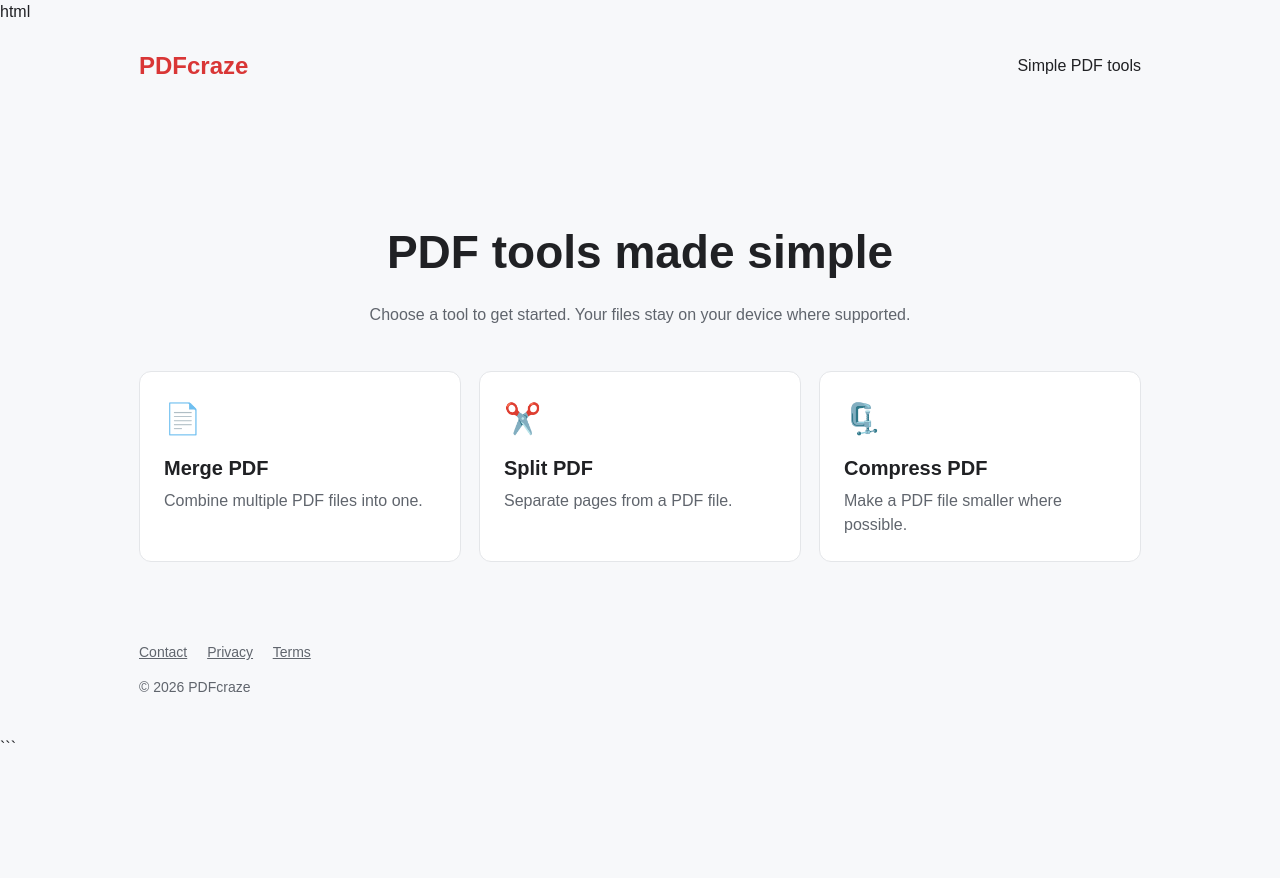
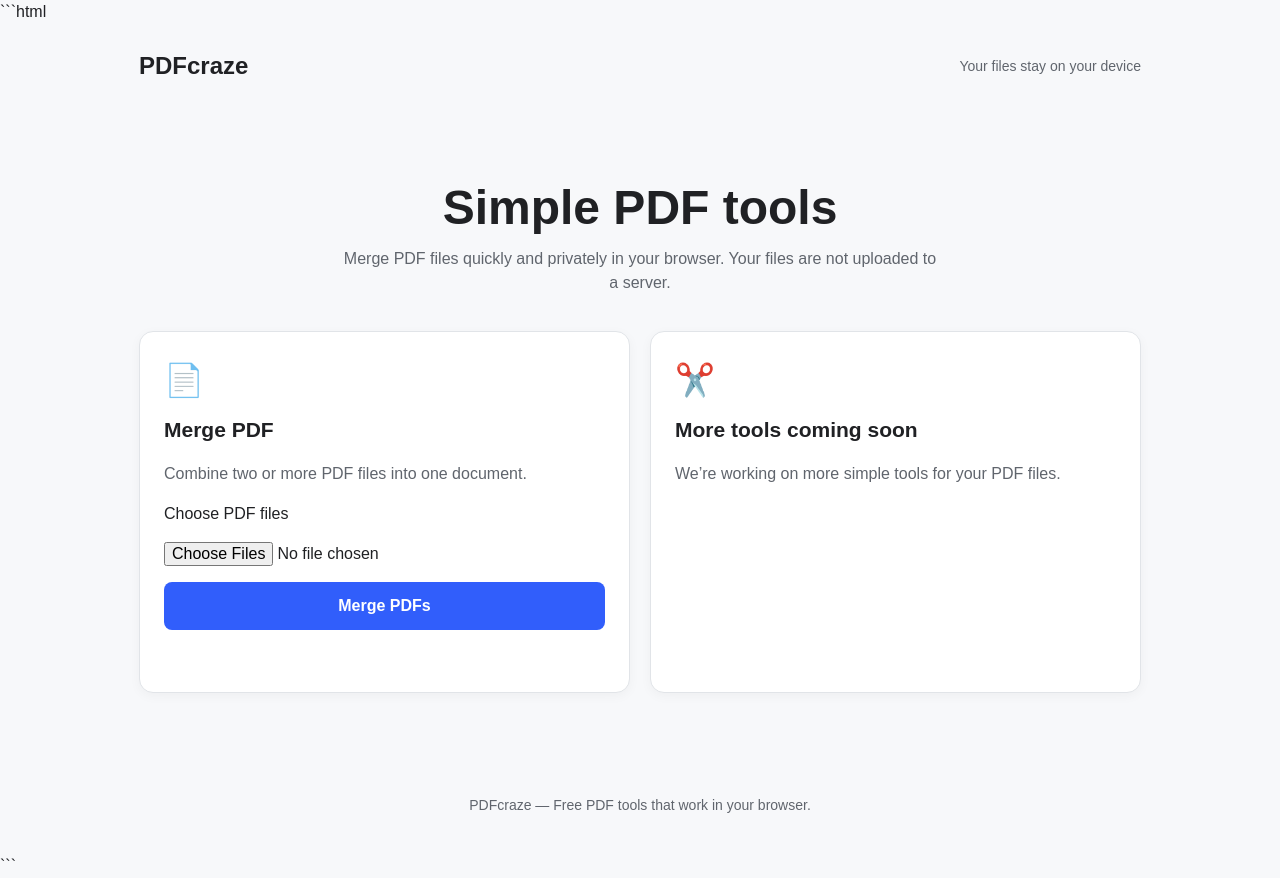
Before and after one commit to PDFcraze/pdfcraze, a plain HTML site: page index.html in a window 1280 px wide. Before the commit the page ends 800 px from the top, so only its background shows below. Drawn offline with Linux system fonts and the light colour scheme.

Commit message:
index.html

````diff
--- a/index.html
+++ b/index.html
@@ -1,75 +1,232 @@
-html
+```html
 <!doctype html>
 <html lang="en">
 <head>
   <meta charset="utf-8">
   <meta name="viewport" content="width=device-width, initial-scale=1">
-  <title>PDFcraze — Simple PDF tools</title>
-  <meta name="description" content="Simple tools for working with PDF files.">
+  <meta name="description" content="Merge PDF files for free in your browser with PDFcraze. Your files stay on your device.">
+  <meta name="theme-color" content="#f7f8fa">
+  <title>PDFcraze — Free PDF tools</title>
+
   <style>
     * { box-sizing: border-box; }
+
     body {
       margin: 0;
       font: 16px/1.5 Arial, sans-serif;
       color: #202124;
       background: #f7f8fa;
     }
-    header, main, footer { max-width: 1050px; margin: auto; padding: 24px; }
-    header { display: flex; justify-content: space-between; align-items: center; }
-    .logo { font-size: 24px; font-weight: 700; color: #d93636; }
-    .hero { text-align: center; padding: 48px 16px 28px; }
-    h1 { margin-bottom: 8px; font-size: clamp(30px, 5vw, 46px); }
-    .hero p { color: #60656d; }
-    .tools { display: grid; grid-template-columns: repeat(auto-fit, minmax(220px, 1fr)); gap: 18px; }
+
+    header, main, footer {
+      width: min(1050px, 100%);
+      margin: auto;
+      padding: 24px;
+    }
+
+    header {
+      display: flex;
+      justify-content: space-between;
+      align-items: center;
+    }
+
+    .logo {
+      color: #202124;
+      font-size: 24px;
+      font-weight: 700;
+      text-decoration: none;
+    }
+
+    .privacy-note {
+      color: #60656d;
+      font-size: 14px;
+    }
+
+    .hero {
+      padding: 48px 16px 36px;
+      text-align: center;
+    }
+
+    .hero h1 {
+      margin: 0 0 12px;
+      font-size: clamp(32px, 6vw, 48px);
+      line-height: 1.15;
+    }
+
+    .hero p {
+      max-width: 600px;
+      margin: 0 auto;
+      color: #60656d;
+    }
+
+    .tools {
+      display: grid;
+      grid-template-columns: repeat(auto-fit, minmax(250px, 1fr));
+      gap: 20px;
+      padding-bottom: 40px;
+    }
+
     .tool {
-      display: block; padding: 24px; border: 1px solid #e4e6e9;
-      border-radius: 12px; background: white; color: inherit; text-decoration: none;
+      padding: 24px;
+      border: 1px solid #e1e4e8;
+      border-radius: 14px;
+      background: #fff;
+      box-shadow: 0 3px 12px rgb(0 0 0 / 4%);
     }
-    .tool:hover { border-color: #d93636; transform: translateY(-2px); }
-    .icon { font-size: 30px; }
-    .tool h2 { margin: 12px 0 6px; font-size: 20px; }
-    .tool p { margin: 0; color: #60656d; }
-    footer { margin-top: 32px; color: #60656d; font-size: 14px; }
-    footer a { color: inherit; margin-right: 16px; }
+
+    .icon {
+      font-size: 32px;
+    }
+
+    .tool h2 {
+      margin: 10px 0 6px;
+      font-size: 21px;
+    }
+
+    .tool p {
+      color: #60656d;
+    }
+
+    input[type="file"] {
+      display: block;
+      width: 100%;
+      margin: 16px 0;
+      font: inherit;
+    }
+
+    button {
+      width: 100%;
+      padding: 12px 16px;
+      border: 0;
+      border-radius: 8px;
+      color: #fff;
+      background: #315efb;
+      font: inherit;
+      font-weight: 700;
+      cursor: pointer;
+    }
+
+    button:hover { background: #244bd1; }
+    button:disabled { opacity: 0.6; cursor: wait; }
+
+    #mergeStatus {
+      min-height: 24px;
+      margin-bottom: 0;
+      font-size: 14px;
+    }
+
+    footer {
+      color: #60656d;
+      text-align: center;
+      font-size: 14px;
+    }
+
+    @media (max-width: 600px) {
+      header, main, footer { padding: 18px; }
+      .hero { padding-top: 36px; }
+    }
   </style>
 </head>
+
 <body>
   <header>
-    <div class="logo">PDFcraze</div>
-    <span>Simple PDF tools</span>
+    <a class="logo" href="./">PDFcraze</a>
+    <span class="privacy-note">Your files stay on your device</span>
   </header>
 
   <main>
     <section class="hero">
-      <h1>PDF tools made simple</h1>
-      <p>Choose a tool to get started. Your files stay on your device where supported.</p>
+      <h1>Simple PDF tools</h1>
+      <p>Merge PDF files quickly and privately in your browser. Your files are not uploaded to a server.</p>
     </section>
 
     <section class="tools" aria-label="PDF tools">
-      <a class="tool" href="#merge">
+      <article class="tool">
         <div class="icon" aria-hidden="true">📄</div>
         <h2>Merge PDF</h2>
-        <p>Combine multiple PDF files into one.</p>
-      </a>
-      <a class="tool" href="#split">
+        <p>Combine two or more PDF files into one document.</p>
+
+        <label for="pdfFiles">Choose PDF files</label>
+        <input id="pdfFiles" type="file" accept="application/pdf,.pdf" multiple>
+
+        <button id="mergeButton" type="button">Merge PDFs</button>
+        <p id="mergeStatus" aria-live="polite"></p>
+      </article>
+
+      <article class="tool">
         <div class="icon" aria-hidden="true">✂️</div>
-        <h2>Split PDF</h2>
-        <p>Separate pages from a PDF file.</p>
-      </a>
-      <a class="tool" href="#compress">
-        <div class="icon" aria-hidden="true">🗜️</div>
-        <h2>Compress PDF</h2>
-        <p>Make a PDF file smaller where possible.</p>
-      </a>
+        <h2>More tools coming soon</h2>
+        <p>We’re working on more simple tools for your PDF files.</p>
+      </article>
     </section>
   </main>
 
   <footer>
-    <a href="mailto:contact@pdfcraze.example">Contact</a>
-    <a href="#privacy">Privacy</a>
-    <a href="#terms">Terms</a>
-    <p>© 2026 PDFcraze</p>
+    <p>PDFcraze — Free PDF tools that work in your browser.</p>
   </footer>
+
+  <script src="https://unpkg.com/pdf-lib/dist/pdf-lib.min.js"></script>
+  <script>
+    const fileInput = document.getElementById("pdfFiles");
+    const mergeButton = document.getElementById("mergeButton");
+    const status = document.getElementById("mergeStatus");
+
+    mergeButton.addEventListener("click", async () => {
+      const files = Array.from(fileInput.files || []);
+
+      if (files.length < 2) {
+        status.textContent = "Choose at least two PDF files.";
+        return;
+      }
+
+      if (!window.PDFLib) {
+        status.textContent = "The PDF tool could not load. Check your internet connection and try again.";
+        return;
+      }
+
+      mergeButton.disabled = true;
+      status.textContent = "Merging PDFs…";
+
+      let downloadUrl;
+
+      try {
+        const mergedPdf = await PDFLib.PDFDocument.create();
+
+        for (const file of files) {
+          const bytes = await file.arrayBuffer();
+          const sourcePdf = await PDFLib.PDFDocument.load(bytes);
+          const pages = await mergedPdf.copyPages(
+            sourcePdf,
+            sourcePdf.getPageIndices()
+          );
+
+          pages.forEach(page => mergedPdf.addPage(page));
+        }
+
+        const mergedBytes = await mergedPdf.save();
+        const blob = new Blob([mergedBytes], { type: "application/pdf" });
+        downloadUrl = URL.createObjectURL(blob);
+
+        const link = document.createElement("a");
+        link.href = downloadUrl;
+        link.download = "merged.pdf";
+        document.body.appendChild(link);
+        link.click();
+        link.remove();
+
+        status.textContent = "Done! Your merged PDF has been downloaded.";
+      } catch (error) {
+        console.error("PDF merge failed:", error);
+        status.textContent = "Could not merge these files. Make sure they are valid, unprotected PDFs.";
+      } finally {
+        mergeButton.disabled = false;
+
+        if (downloadUrl) {
+          setTimeout(() => URL.revokeObjectURL(downloadUrl), 1000);
+        }
+      }
+    });
+  </script>
 </body>
 </html>
 ```
````
